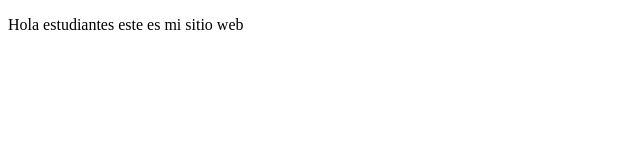
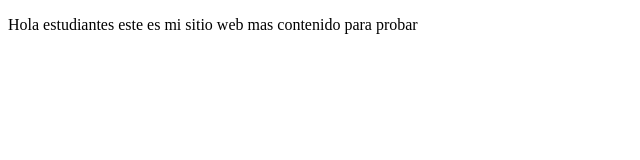
Before and after one commit to Ronny1208/proyectoDemoCursoPrework, a plain HTML site: page index.html in a window 1280 px wide. Shown: the whole page, without its empty margins (0-640 px from the left). Drawn offline with Linux system fonts and the light colour scheme.

Commit message:
nuevo cambio

```diff
--- a/index.html
+++ b/index.html
@@ -9,6 +9,7 @@
 <body>
     <p>
         Hola estudiantes este es mi sitio web
+        mas contenido para probar
     </p>
 
 </body>
```
